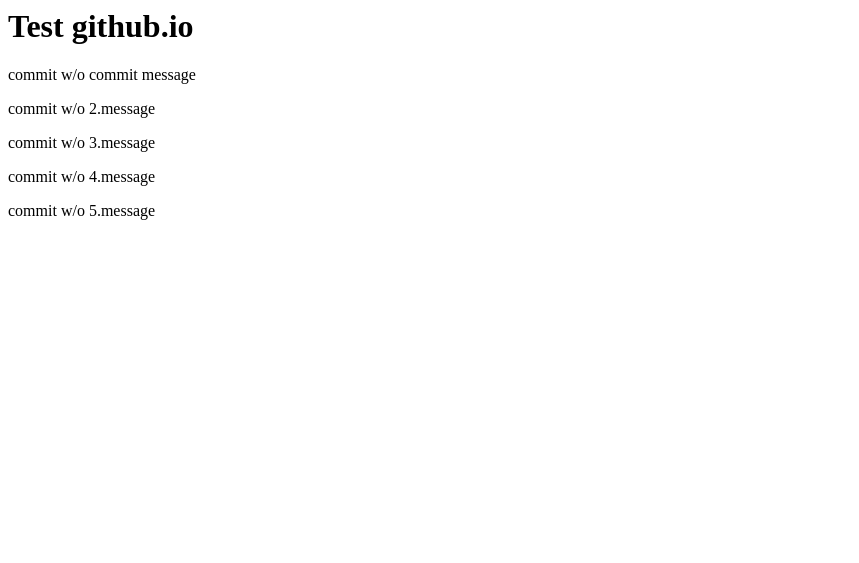
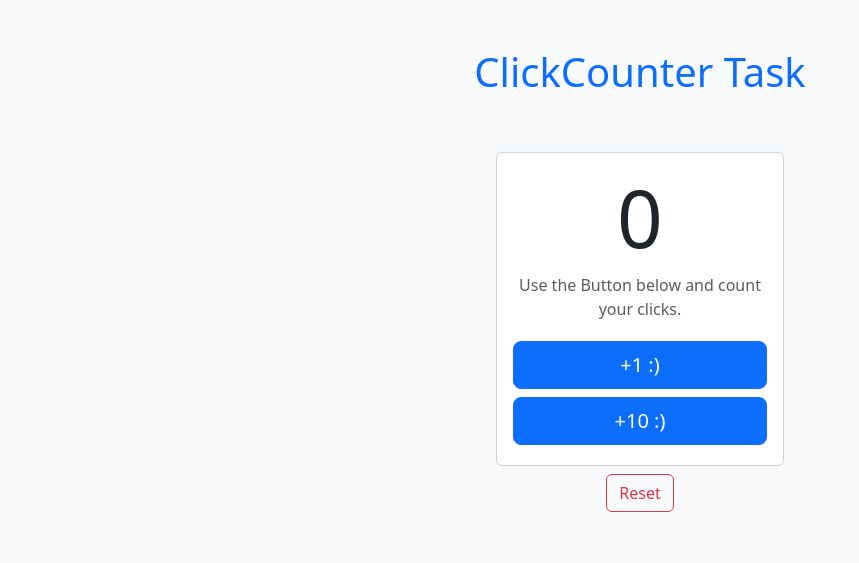
Before and after one commit to pioneer2k7/pioneer2k7.github.io, a plain HTML site: page index.html in a window 1280 px wide. Shown: the whole page, without its empty margins (0-859 px from the left). Drawn offline with nearby package versions, Linux system fonts and the light colour scheme.

Commit message:
clickcounter

```diff
--- a/index.html
+++ b/index.html
@@ -1,6 +1,33 @@
-<h1> Test github.io </h1>
-<p> commit w/o commit message</p>
-<p> commit w/o 2.message </p>
-<p> commit w/o 3.message </p>
-<p> commit w/o 4.message </p>
-<p> commit w/o 5.message </p>
+<!DOCTYPE html>
+<html>
+  <head>
+    <title>JS Clickcounter</title>
+    <meta charset="utf-8">
+    <meta name="viewport" content="width=device-width, initial-scale=1">
+    <link href="https://cdn.jsdelivr.net/npm/bootstrap@5.3.3/dist/css/bootstrap.min.css" rel="stylesheet" integrity="sha384-QWTKZyjpPEjISv5WaRU9OFeRpok6YctnYmDr5pNlyT2bRjXh0JMhjY6hW+ALEwIH" crossorigin="anonymous">
+    <script src="https://cdn.jsdelivr.net/npm/bootstrap@5.3.3/dist/js/bootstrap.bundle.min.js" integrity="sha384-YvpcrYf0tY3lHB60NNkmXc5s9fDVZLESaAA55NDzOxhy9GkcIdslK1eN7N6jIeHz" crossorigin="anonymous"></script>
+    <script src="/js-udmy/project-1/js/func.js"></script>
+  </head>
+  <body id="body" class="bg-light">
+    <div class="container-fluid">
+      <div class="row">
+        <div class="col-12">
+          <div class="h1 text-center text-primary pt-5"><h1>ClickCounter Task</h1></div>
+        </div>
+          <div class="col-12 pt-5 pb-5">
+            <div class="card mx-auto" style="width: 18rem;">
+              <div class="card-body text-center">
+                <h5 id="clickValue" class="card-title display-1">0</h5>
+                <p class="card-text text-muted ">Use the Button below and count your clicks.</p>
+                <a id="clickAdd" class="btn btn-lg btn-primary mx-auto col-12 m-1">+1 :)</a>
+                <a id="clickAdd10" class="btn btn-lg btn-primary mx-auto col-12 m-1">+10 :)</a>
+              </div>
+          </div>
+          <div class="d-grid col-6 mx-auto pt-2">
+            <a id="clickReset" class="btn btn-outline-danger text-center mx-auto" role="button">Reset</a>
+          </div>
+        </div>
+      </div>
+    </div>
+  </body>
+</html>
```
